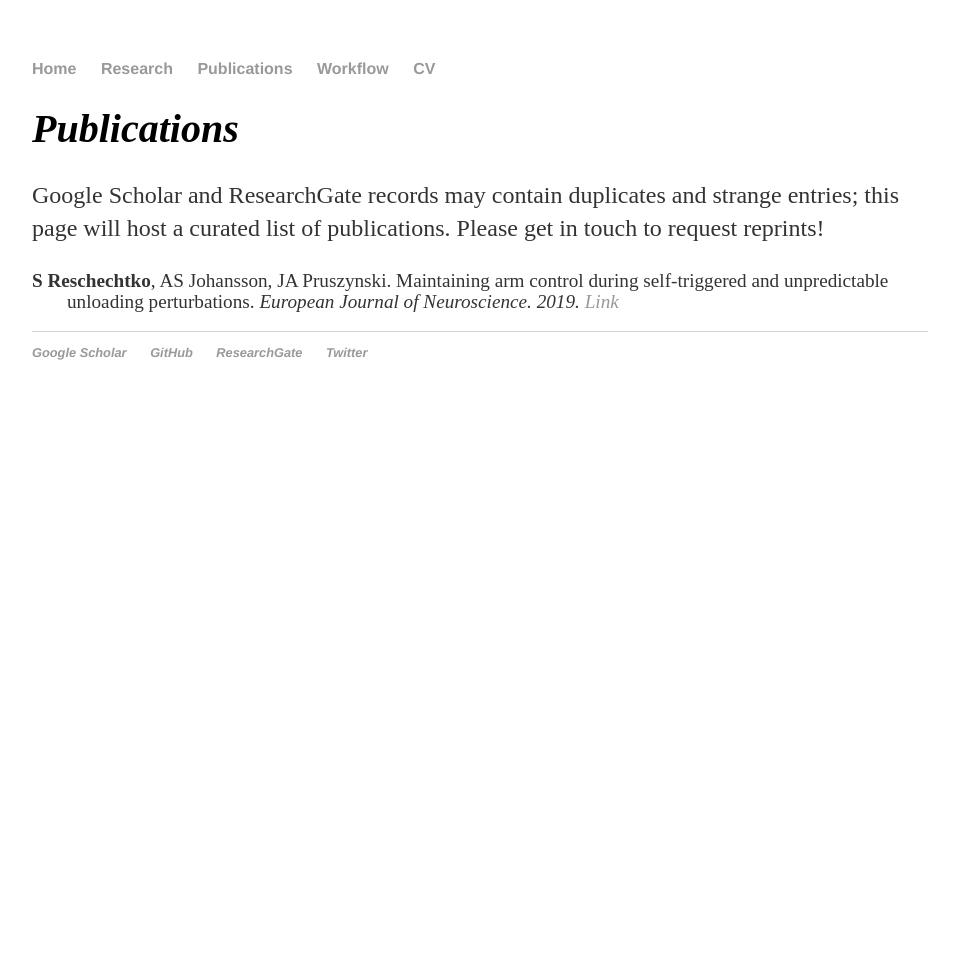
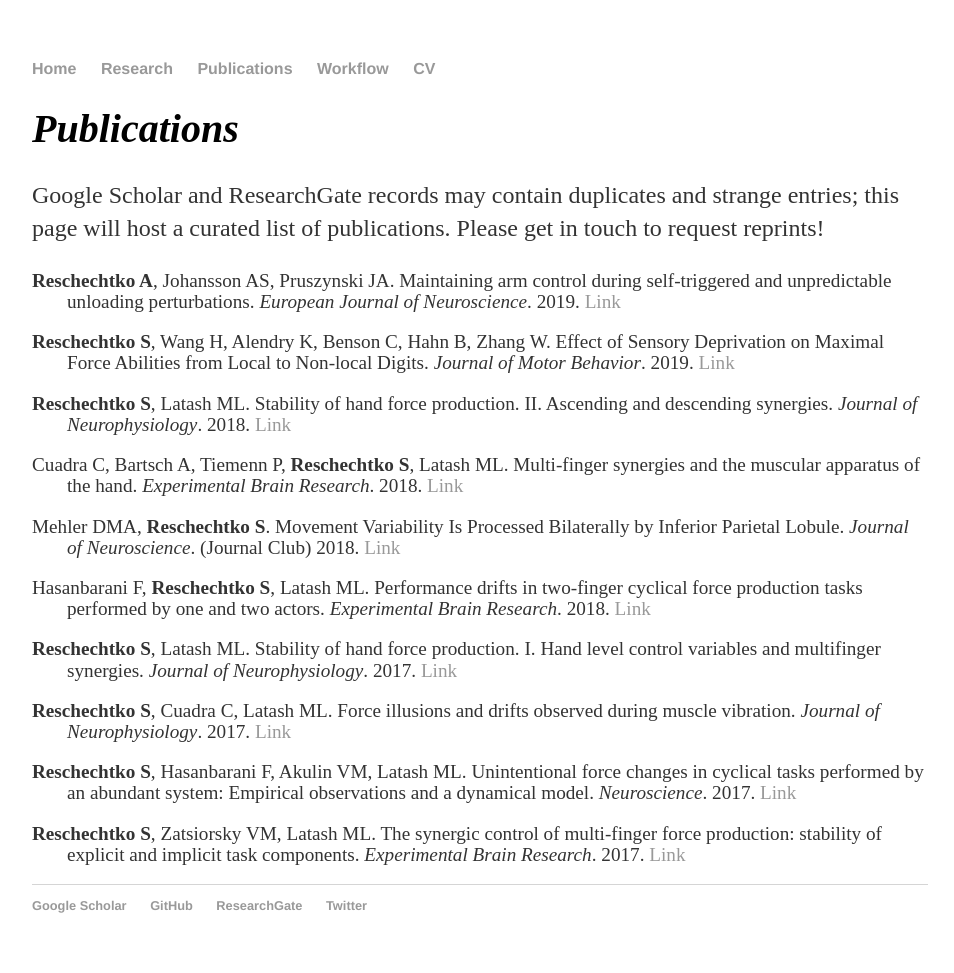
Before and after one commit to sreschechtko/sreschechtko.github.io, a Jekyll site: the page built from publications.html, in a window 1280 px wide. Shown: the whole page, without its empty margins (160-1114 px from the left). Built offline with Jekyll 4.4.1, drawn with Linux system fonts in a browser that asks for light colours; before the commit the page ends 900 px from its top, so only the background shows below that.

Commit message:
Update publications.html

```diff
--- a/publications.html
+++ b/publications.html
@@ -6,7 +6,25 @@ title: Sasha Reschechtko - Publications
 	<h1>Publications</h1>
 	<p>Google Scholar and ResearchGate records may contain duplicates and strange entries; this page will host a curated list of publications. Please get in touch to request reprints!</p>
 
-	<p class = "hangingindent"><b>S Reschechtko</b>, AS Johansson, JA Pruszynski. Maintaining arm control during self‐triggered and unpredictable unloading perturbations. <i>European Journal of Neuroscience<i>. 2019. <a href = "https://doi.org/10.1111/ejn.14479" target = "_blank"> Link </a></p>
+	<p class = "hangingindent"><b>Reschechtko A</b>, Johansson AS, Pruszynski JA. Maintaining arm control during self‐triggered and unpredictable unloading perturbations. <i>European Journal of Neuroscience</i>. 2019. <a href = "https://doi.org/10.1111/ejn.14479" target = "_blank"> Link </a></p>
+
+	<p class = "hangingindent"><b>Reschechtko S</b>, Wang H, Alendry K, Benson C, Hahn B, Zhang W. Effect of Sensory Deprivation on Maximal Force Abilities from Local to Non-local Digits. <i>Journal of Motor Behavior</i>. 2019. <a href = "https://doi.org/10.1080/00222895.2019.1580670" target = "_blank"> Link </a></p>
+
+	<p class = "hangingindent"><b>Reschechtko S</b>, Latash ML. Stability of hand force production. II. Ascending and descending synergies. <i>Journal of Neurophysiology</i>. 2018. <a href = "https://doi.org/10.1152/jn.00045.2018" target = "_blank"> Link </a></p>
+
+	<p class = "hangingindent">Cuadra C, Bartsch A, Tiemenn P, <b>Reschechtko S</b>, Latash ML. Multi-finger synergies and the muscular apparatus of the hand. <i>Experimental Brain Research</i>. 2018. <a href = "https://doi.org/10.1007/s00221-018-5231-5" target = "_blank"> Link </a></p>
+
+	<p class = "hangingindent">Mehler DMA, <b>Reschechtko S</b>. Movement Variability Is Processed Bilaterally by Inferior Parietal Lobule. <i>Journal of Neuroscience</i>. (Journal Club) 2018. <a href = "https://doi.org/10.1523/JNEUROSCI.3224-17.2018" target = "_blank"> Link </a></p>
+
+	<p class = "hangingindent">Hasanbarani F, <b>Reschechtko S</b>, Latash ML. Performance drifts in two-finger cyclical force production tasks performed by one and two actors. <i>Experimental Brain Research</i>. 2018. <a href = "https://doi.org/10.1007/s00221-018-5179-5" target = "_blank"> Link </a></p>
+
+	<p class = "hangingindent"><b>Reschechtko S</b>, Latash ML. Stability of hand force production. I. Hand level control variables and multifinger synergies. <i>Journal of Neurophysiology</i>. 2017. <a href = "https://doi.org/10.1152/jn.00485.2017" target = "_blank"> Link </a></p>
+
+	<p class = "hangingindent"><b>Reschechtko S</b>, Cuadra C, Latash ML. Force illusions and drifts observed during muscle vibration. <i>Journal of Neurophysiology</i>. 2017. <a href = "https://doi.org/10.1152/jn.00563.2017" target = "_blank"> Link </a></p>
+
+	<p class = "hangingindent"><b>Reschechtko S</b>, Hasanbarani F, Akulin VM, Latash ML. Unintentional force changes in cyclical tasks performed by an abundant system: Empirical observations and a dynamical model. <i>Neuroscience</i>. 2017. <a href = "https://doi.org/10.1016/j.neuroscience.2017.03.022" target = "_blank"> Link </a></p>
+
+	<p class = "hangingindent"><b>Reschechtko S</b>, Zatsiorsky VM, Latash ML. The synergic control of multi-finger force production: stability of explicit and implicit task components. <i>Experimental Brain Research</i>. 2017. <a href = "https://doi.org/10.1007/s00221-016-4768-4" target = "_blank"> Link </a></p>
 
 
 </div><!-- /.blurb -->
```
